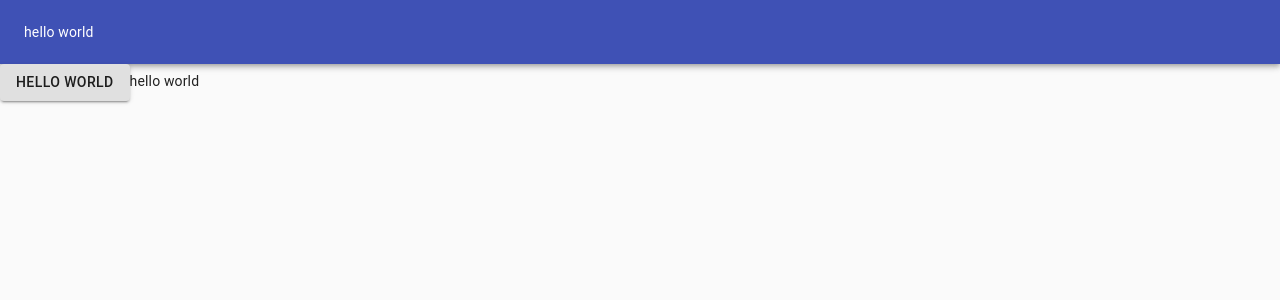
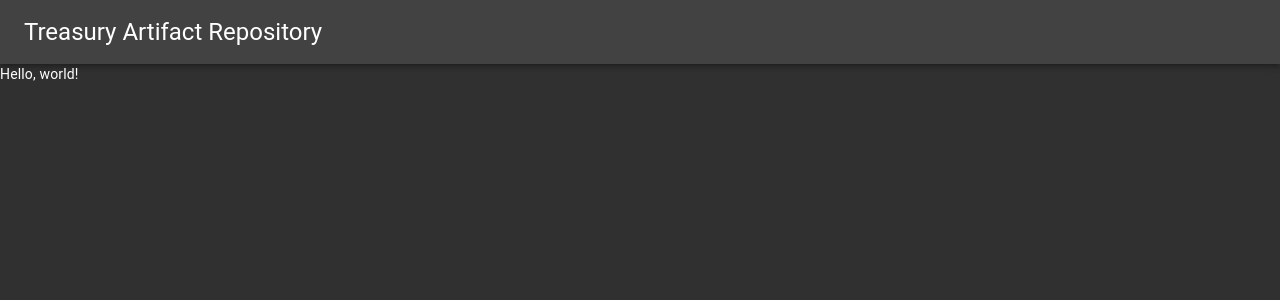
Before and after one commit to yotam180/treasury, a React (Create React App) app in the folder webapp/treasury/: page / in a window 1280 px wide. Shown: the top 300 px of the page. Built offline with nearby package versions, Linux system fonts and the light colour scheme.

Commit message:
Setup material UI themes and everything is ready to start working on real stuff

```diff
--- a/webapp/treasury/src/App.js
+++ b/webapp/treasury/src/App.js
@@ -3,24 +3,17 @@ import "./style/App.css";
 import "./style/Fonts.css";
 import "@material-ui/core/styles/";
 
-import {
-  AppBar,
-  Button,
-  CssBaseline,
-  ThemeProvider,
-  Toolbar,
-} from "@material-ui/core";
+import { CssBaseline, ThemeProvider } from "@material-ui/core";
+import { Header } from "./components/Header";
+import { theme } from "./style/theme";
 
 function App() {
   return (
     <div className="App">
-      <ThemeProvider>
+      <ThemeProvider theme={theme}>
         <CssBaseline />
-        <AppBar position="static">
-          <Toolbar edge="start">hello world</Toolbar>
-        </AppBar>
-        <Button variant="contained">Hello world</Button>
-        hello world
+        <Header />
+        Hello, world!
       </ThemeProvider>
     </div>
   );
--- /dev/null
+++ b/webapp/treasury/src/components/Header.js
@@ -0,0 +1,23 @@
+import { AppBar, makeStyles, Toolbar, Typography } from "@material-ui/core";
+import React from "react";
+
+const useStyles = makeStyles((theme) => ({
+  appBar: {
+    background: theme.palette.background.paper,
+    color: theme.palette.text.primary,
+  },
+}));
+
+export function Header() {
+  const styles = useStyles();
+
+  return (
+    <div>
+      <AppBar position="static" variant="dense" className={styles.appBar}>
+        <Toolbar>
+          <Typography variant="h5">Treasury Artifact Repository</Typography>
+        </Toolbar>
+      </AppBar>
+    </div>
+  );
+}
--- /dev/null
+++ b/webapp/treasury/src/style/theme.js
@@ -0,0 +1,15 @@
+import { createMuiTheme } from "@material-ui/core";
+
+export const theme = createMuiTheme({
+  palette: {
+    type: "dark",
+    primary: { main: "rgba(118, 255, 3, 0.8)" },
+    primary2: { main: "#80d8ff" },
+    secondary: { main: "rgba(174, 234, 0, 0.83)" },
+    accent2: { main: "#1b5e20" },
+    text: {
+      primary: "#fff",
+    },
+    accent3: { main: "rgba(129, 199, 132, 0.51)" },
+  },
+});
```
